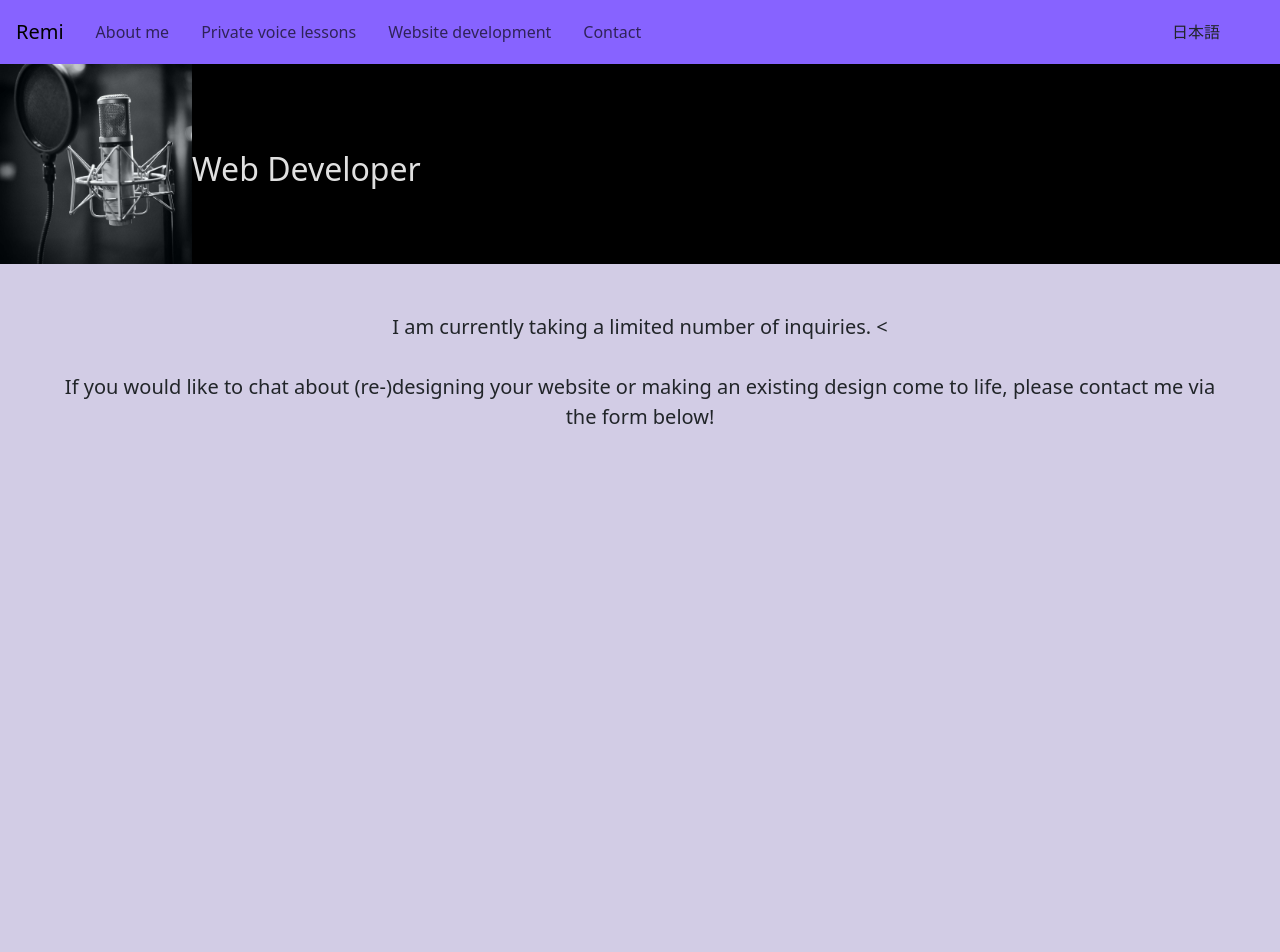
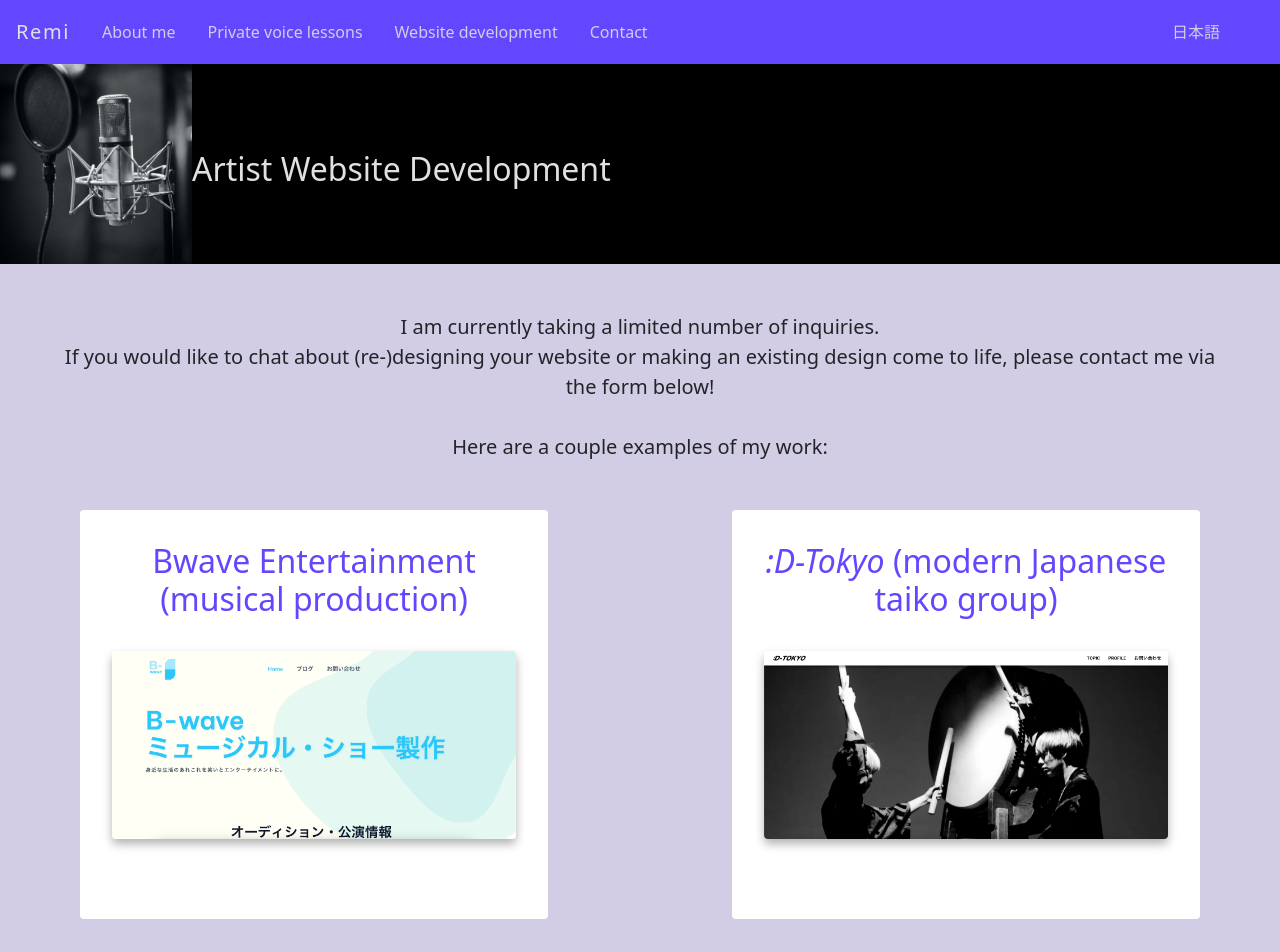
Before and after one commit to remiyamazaki03/remi, a React (Vite) app: page /webdeveloper in a window 1280 px wide. Shown: the top 952 px of the page. Built offline with nearby package versions, Linux system fonts and the light colour scheme.

Commit message:
add web developer content, change navbar style

```diff
--- a/src/index.css
+++ b/src/index.css
@@ -5,6 +5,7 @@
   --overlay-color: #8763ffb0;
   --highlight-color: #8763ff;
   --secondary-background-color: #d2cce5;
+  --box-shadow: 0 5px 10px rgba(0, 0, 0, 0.3);
 }
 h1.homepage {
   font-size: 96px;
@@ -91,7 +92,6 @@ footer {
   padding: 1em;
   border-radius: 4px;
 }
-
 .title {
   height: 16.5rem;
   padding-top: 75px;
@@ -119,6 +119,27 @@ footer {
   background-size: contain;
   background-position: 100%;
   min-height: 100vh;
+}
+.demo-row {
+  display: flex;
+  align-items: stretch;
+}
+.demo {
+  background-color: white;
+  margin: 0em 5em 2em 5em;
+  padding: 2em;
+  border-radius: 4px;
+  transition: transform 0.3s ease;
+  flex-grow: 1;
+  display: flex;
+  flex-direction: column;
+}
+.demo:hover {
+  transform: scale(1.05);
+}
+.demo-thumbnail {
+  border-radius: 4px;
+  box-shadow: var(--box-shadow);
 }
 .contact {
   background-color: var(--main-background-color);
@@ -198,38 +219,31 @@ footer {
   color: #0c66c2;
 }
 .navbar-css {
-  background-color: var(--highlight-color);
+  background-color: var(--brand-color);
   padding-top: 0px !important;
   padding-bottom: 0px !important;
+  color: var(--secondary-color);
+  font-weight: 500;
+}
+.navbar-brand {
+  color: var(--secondary-color) !important;
+  font-weight: 500;
+  letter-spacing: 0.1rem;
+}
+.nav-link {
+  color: var(--secondary-background-color) !important;
 }
 .nav-item {
   padding: 8px;
+  font-weight: 500;
 }
 .nav-item:hover {
   background-color: var(--brand-color);
   border-radius: 2px;
 }
-.speech-bubble {
-  background: var(--secondary-color);
-  color: var(--main-background-color);
-  font-size: 14px;
-  line-height: 2em;
-  padding: 0 0.5em;
-  position: absolute;
-  text-align: center;
-  min-width: 3em;
-  border-radius: 0.4em;
-  margin-top: 0.5em;
-}
-.speech-bubble:after {
-  border: 0.5em solid transparent;
-  border-bottom-color: var(--secondary-color);
-  content: "";
-  position: absolute;
-  bottom: 100%;
-  left: 40%;
-  width: 0;
-  height: 0;
+.link,
+.link:hover {
+  text-decoration: none;
 }
 .language {
   margin-right: 60px;
--- a/src/languages/en/webdeveloper.json
+++ b/src/languages/en/webdeveloper.json
@@ -1,4 +1,8 @@
 {
-  "top": "Web Developer",
-  "content": "I am currently taking a limited number of inquiries. <<br/><br/>If you would like to chat about (re-)designing your website or making an existing design come to life, please contact me via the form below!"
+  "top": "Artist Website Development",
+  "content": "I am currently taking a limited number of inquiries. <br/>If you would like to chat about (re-)designing your website or making an existing design come to life, please contact me via the form below!<br/><br/>Here are a couple examples of my work:",
+  "label1": " (musical production)",
+  "label2": " (modern Japanese taiko group)",
+  "demo1": "",
+  "demo2": ""
 }
--- a/src/languages/ja/webdeveloper.json
+++ b/src/languages/ja/webdeveloper.json
@@ -1,4 +1,8 @@
 {
-  "top": "ホームページ作成サービス",
-  "content": "現在は限られた案件数を受付中です。<br/><br/>お持ちのデザインを実現したい場合、または新しいデザインを作りたい場合、ご相談は下記フォームからご連絡ください。お待ちしております。"
+  "top": "ホームページ作成サービス（アーティスト向け）",
+  "content": "アーティスト向けのホームページ作成サービスを行っております。<br/>このようなアーティストやグループの方におすすめです：<br/><br/>・信頼感を高めたい<br/>・イベント情報を共有しやすくしたい<br/>・SNSアカウントを持ってい方にも簡単に共有できるものが欲しい<br/>・デザインやアイディアなどはあるが、作る時間がない（または、作り方がわからない）<br/><br/>料金はご希望の機能やデザインによるため、まずは下記フォームからお問い合わせください。<br/>ヒアリングを行い、あなたのブランドやアイデンティティをオンライン オーディエンスに印象づけするホームページを一緒に作成します。<br/>デザインのアイディアがある場合は（ざっくりでも細かいデザインでも構いません）、ぜひご教示ください！<br/><br/><strong>過去事例：</strong>",
+  "label1": "",
+  "label2": "（和太鼓・DJパフォーマンスユニット）",
+  "demo1": "依頼内容：インスタのフィードを仕込んだ、家族や子供向けのアットホームなホームページ",
+  "demo2": "依頼内容：PVを背景に仕込んだ、白・黒・真っ赤を中心とした、3D感があるホームページ"
 }
--- a/src/pages/Webdeveloper.jsx
+++ b/src/pages/Webdeveloper.jsx
@@ -1,4 +1,6 @@
 import { useTranslation, Trans } from "react-i18next";
+import bwave from "../images/bwave-demo.png";
+import dtokyo from "../images/dtokyo-demo.png";
 
 export default function Webdeveloper() {
   const { t } = useTranslation();
@@ -7,9 +9,45 @@ export default function Webdeveloper() {
       <h2 className="title m-0 d-flex align-items-center">
         {t("webdeveloper.top")}
       </h2>
-      <p className="py-5 px-5 m-0 content2 text-center fs-5">
-        <Trans i18nKey="webdeveloper.content"></Trans>
-      </p>
+      <div className="content2">
+        <p className="py-5 px-5 m-0 text-center fs-5">
+          <Trans i18nKey="webdeveloper.content"></Trans>
+        </p>
+        <div className="row demo-row pb-5">
+          <div className="col-lg-6 d-flex flex-column text-center">
+            <div className="demo">
+              <a href="https://bwave-entertainment.com" className="link">
+                <h2 className="brand">
+                  Bwave Entertainment {t("webdeveloper.label1")}
+                </h2>
+
+                <img
+                  className="img-fluid mt-4 mb-4 demo-thumbnail"
+                  src={bwave}
+                  alt="bwave ホームページ デモ"
+                />
+              </a>
+              <p className="pt-2">{t("webdeveloper.demo1")}</p>
+            </div>
+          </div>
+          <div className="col-lg-6 d-flex flex-column text-center">
+            <div className="demo">
+              <a href="https://d-tokyo-wadaiko.com" className="link">
+                <h2 className="brand">
+                  <span style={{ fontStyle: "italic" }}>:D-Tokyo</span>
+                  {t("webdeveloper.label2")}
+                </h2>
+                <img
+                  className="img-fluid mt-4 mb-4 demo-thumbnail"
+                  src={dtokyo}
+                  alt="dtokyo ホームページ デモ"
+                />
+              </a>
+              <p className="pt-2">{t("webdeveloper.demo2")}</p>
+            </div>
+          </div>
+        </div>
+      </div>
     </div>
   );
 }
```
Also changed, not shown: src/images/bwave-demo.png (added), src/images/dtokyo-demo.png (added).
